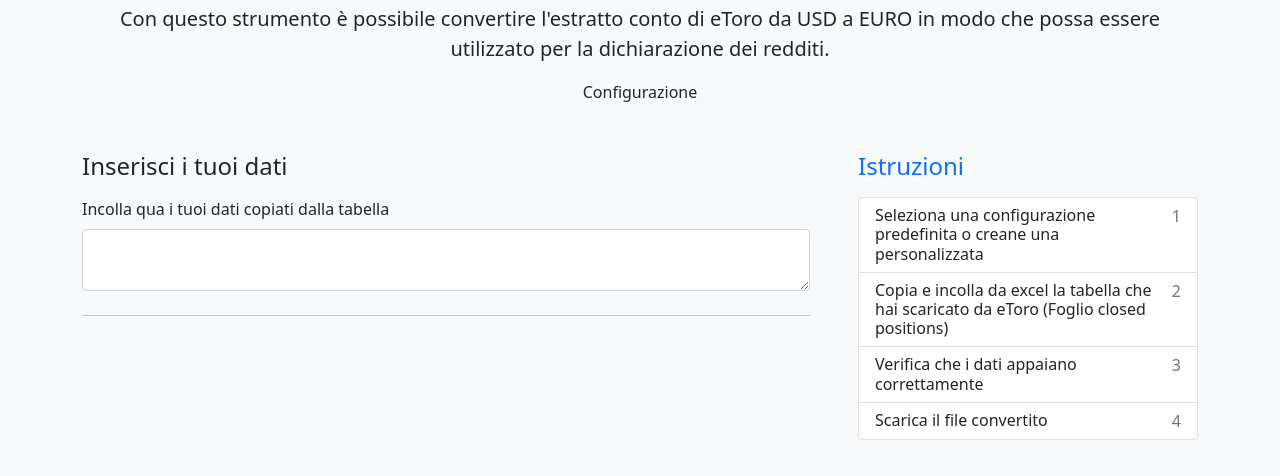
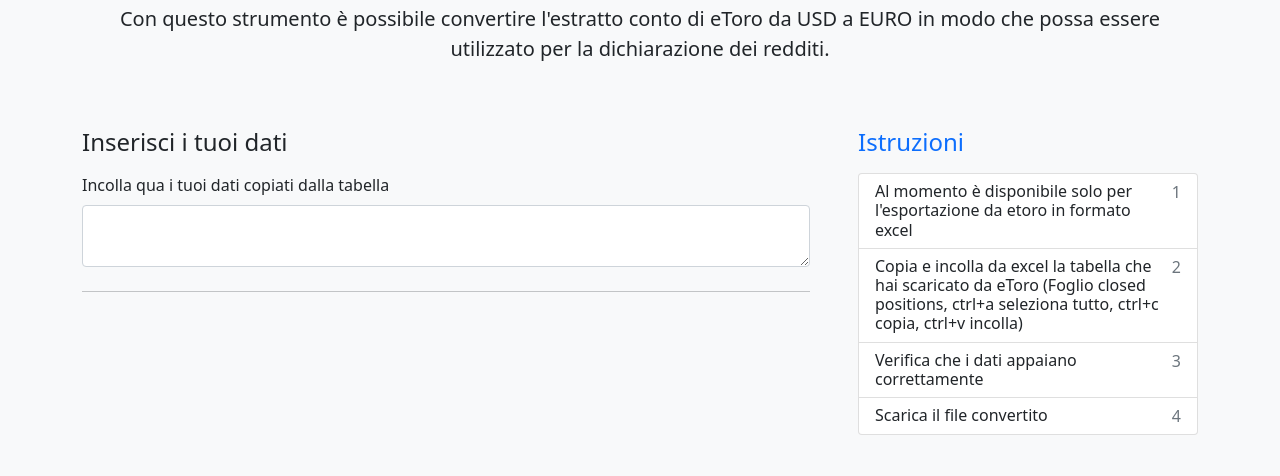
Before and after one commit to skipstorm/trading-euro-converter, a website: page index.html in a window 1280 px wide. Shown: the part 90-566 px from the top of the page. Drawn offline with nearby package versions, Linux system fonts and the light colour scheme.

Commit message:
istruzioni

```diff
--- a/index.html
+++ b/index.html
@@ -17,9 +17,9 @@
       <p class="lead">
         Con questo strumento è possibile convertire l'estratto conto di eToro da USD a EURO in modo che possa essere utilizzato per la dichiarazione dei redditi.
       </p>
-      <div class="form-group">
+      <div class="form-group d-none">
         <label>Configurazione</label>
-        <select id="preset" class="d-none">
+        <select id="preset">
           <option value="etoro" selected>eToro</option>
           <option value="">Personalizzata</option>
         </select>
@@ -35,13 +35,13 @@
         <ul class="list-group mb-3">
           <li class="list-group-item d-flex justify-content-between lh-sm">
             <div>
-              <h6 class="my-0">Seleziona una configurazione predefinita o creane una personalizzata</h6>
+              <h6 class="my-0">Al momento è disponibile solo per l'esportazione da etoro in formato excel</h6>
             </div>
             <span class="text-muted">1</span>
           </li>
           <li class="list-group-item d-flex justify-content-between lh-sm">
             <div>
-              <h6 class="my-0">Copia e incolla da excel la tabella che hai scaricato da eToro (Foglio closed positions)</h6>
+              <h6 class="my-0">Copia e incolla da excel la tabella che hai scaricato da eToro (Foglio closed positions, ctrl+a seleziona tutto, ctrl+c copia, ctrl+v incolla)</h6>
             </div>
             <span class="text-muted">2</span>
           </li>
```
